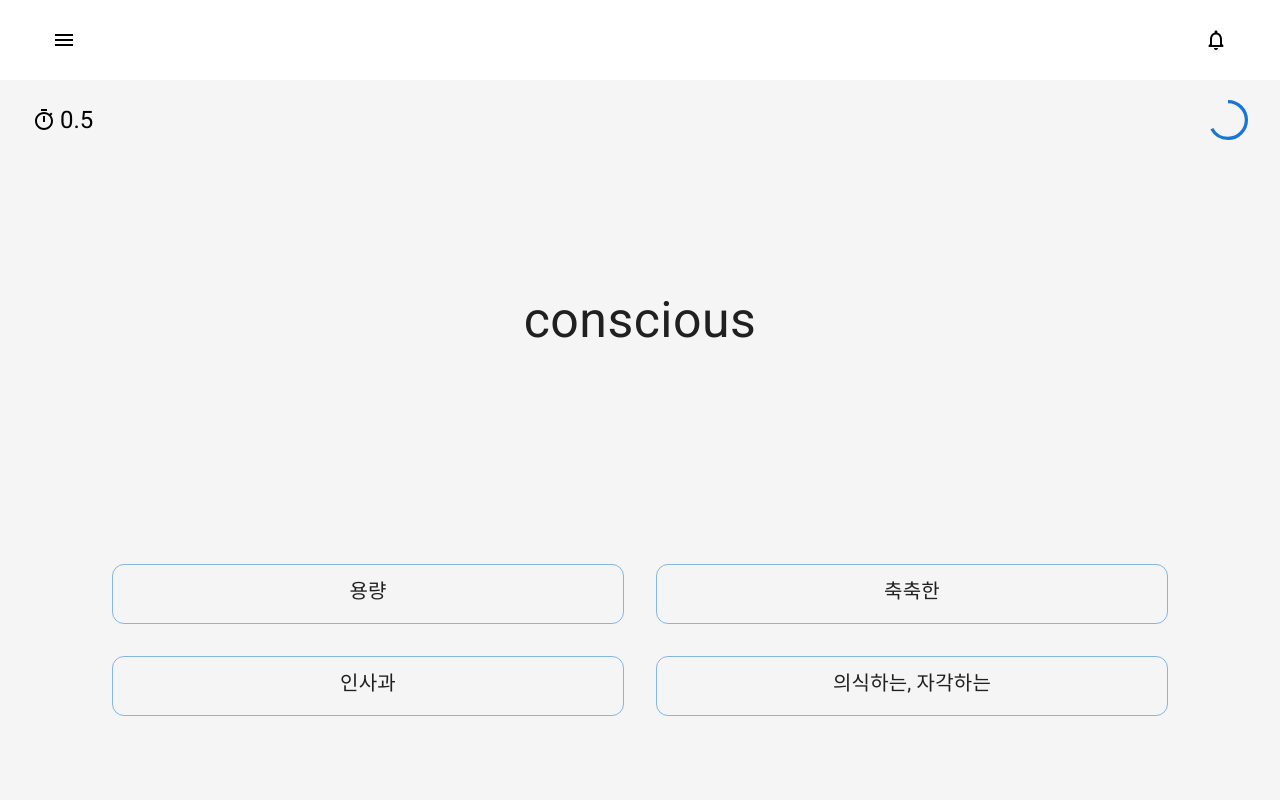
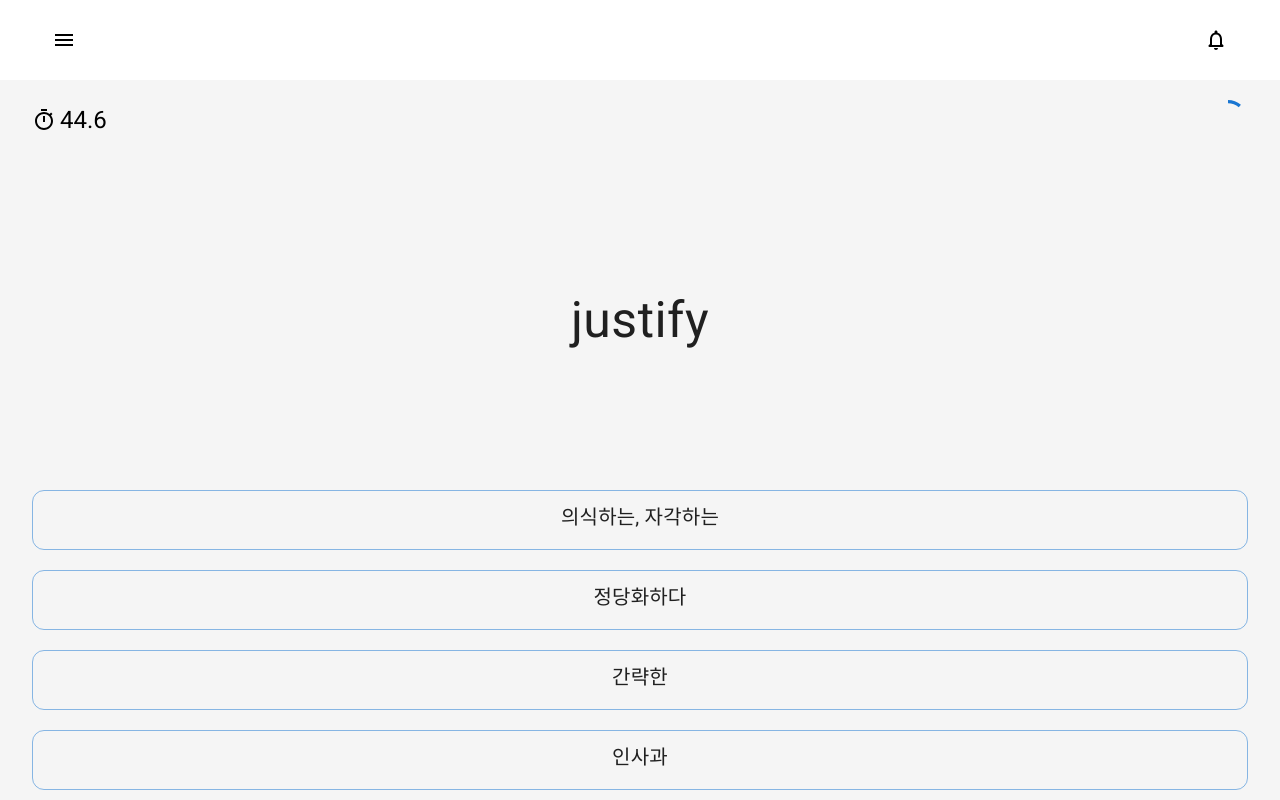
Before and after one commit to mynameisdaun/react-test, a React (Create React App) app: page /quizs in a window 1280 px wide. Built offline with nearby package versions, Linux system fonts and the light colour scheme.

Commit message:
<feat>(Choice.js) change grid to flat column

```diff
--- a/src/components/quizs/Choice.js
+++ b/src/components/quizs/Choice.js
@@ -9,12 +9,11 @@ const Choice = ({choice, qType, onSelectChoice}) => {
 	const displayedChoice = qType === quizType.englishToKorean ? choice.korean : choice.english;
 
 	const clickHandler = (event) => {
-		console.log("just clicked!");
 		onSelectChoice(choice.wordId);
 	}
 	return (
 		<Box height='7.5vh'
-		     width='40vw'
+		     width='inherit'
 		     display='flex'
 		     justifyContent='center'
 		     onClick={clickHandler}
--- a/src/components/quizs/Choices.js
+++ b/src/components/quizs/Choices.js
@@ -5,19 +5,14 @@ import {Box, Grid} from "@mui/material";
 const Choices = ({choices, onSelectChoice, qType}) => {
 	return (
 		<Box
-			display='grid'
-			gridTemplateColumns='repeat(12, 1fr)'
-			gap={4}
-			justifyContent="space-around"
-			alignItems="space-around"
+			display='flex'
+			height='inherit'
+			width='inherit'
+			flexDirection='column'
+			justifyContent='space-around'
+			alignItems='space-around'
 		>
-			{choices.map((choice) =>
-				<Box
-					gridColumn='span 6'
-				>
-					<Choice key={choice.wordId} choice={choice} onSelectChoice={onSelectChoice} qType={qType}/>
-				</Box>)
-			}
+			{choices.map((choice) => <Choice key={choice.wordId} choice={choice} onSelectChoice={onSelectChoice} qType={qType}/>)}
 		</Box>
 	)
 }
--- a/src/components/quizs/Quizs.js
+++ b/src/components/quizs/Quizs.js
@@ -1,13 +1,14 @@
-import React, {useCallback, useEffect, useState} from 'react';
+import React, {useState} from 'react';
 import Word from "./Word";
 import Choices from "./Choices";
-import {Box, Card, Grid, Typography} from "@mui/material";
+import {Box} from "@mui/material";
 import Timer from "./Timer";
 import Progress from "./Progress";
 
 
 const Quizs = (props) => {
-	const timeForQuiz=0.9;
+	const timeForQuiz = 50;
+	//const timeForQuiz = 1.2;
 	const [quizNumber, setQuizNumber] = useState(0);
 	const [quizs, setQuizs] = useState(props.quizs.quizs);
 	const [timerConfig, setTimerConfig] = useState({play: true, time: timeForQuiz});
@@ -16,6 +17,7 @@ const Quizs = (props) => {
 	const moveToNextQuestion = () => {
 		if (quizNumber === props.quizs.quizs.length - 1) {
 			setQuizComplete(true);
+
 			return;
 		}
 		setQuizNumber((prev) => prev + 1);
@@ -33,56 +35,26 @@ const Quizs = (props) => {
 	}
 
 	const onTimeOut = () => {
-		setTimerConfig(prev=> {
+		setTimerConfig(prev => {
 			return {play: false, time: timeForQuiz}
 		});
 		moveToNextQuestion();
 	}
 
 	return (
-		<>
-			{
-				!quizComplete &&
-				<Box
-					height='90vh'
-					width='95vw'
-					display='flex'
-					flexDirection='column'
-				>
-					<Box
-						height='10vh'
-						display='flex'
-						alignItems='center'
-						justifyContent='space-between'
-					>
+		<Box height='90vh' width='95vw' display='flex' flexDirection='column'>
+			<Box height='10vh' display='flex' alignItems='center' justifyContent='space-between'>
 				<Timer onTimeOut={onTimeOut} timerConfig={timerConfig}/>
-						<Progress value={(quizNumber+1)/props.quizs.quizs.length*100}/>
+				<Progress value={(quizNumber + 1) / props.quizs.quizs.length * 100}/>
 			</Box>
-					<Box
-						height='40vh'
-						display='flex'
-						alignItems='center'
-						justifyContent='center'
-					>
+			<Box height='40vh' display='flex' alignItems='center' justifyContent='center'>
 				<Word word={quizs[quizNumber].word} qType={quizs[quizNumber].type}/>
 			</Box>
-					<Box
-						height='40vh'
-						width='inherit'
-						display='flex'
-						alignItems='center'
-						justifyContent='center'
-					>
+			<Box height='40vh' width='inherit' display='flex' alignItems='center' justifyContent='center'>
 				<Choices choices={quizs[quizNumber].createChoices()} onSelectChoice={onSelectChoice}
 				         qType={quizs[quizNumber].type}/>
 			</Box>
 		</Box>
-			}
-			{
-				quizComplete &&
-				<button>결과보러가기!</button>
-			}
-		</>
 	)
 }
 
```
Lines whose indentation alone changed are shown as unchanged.
